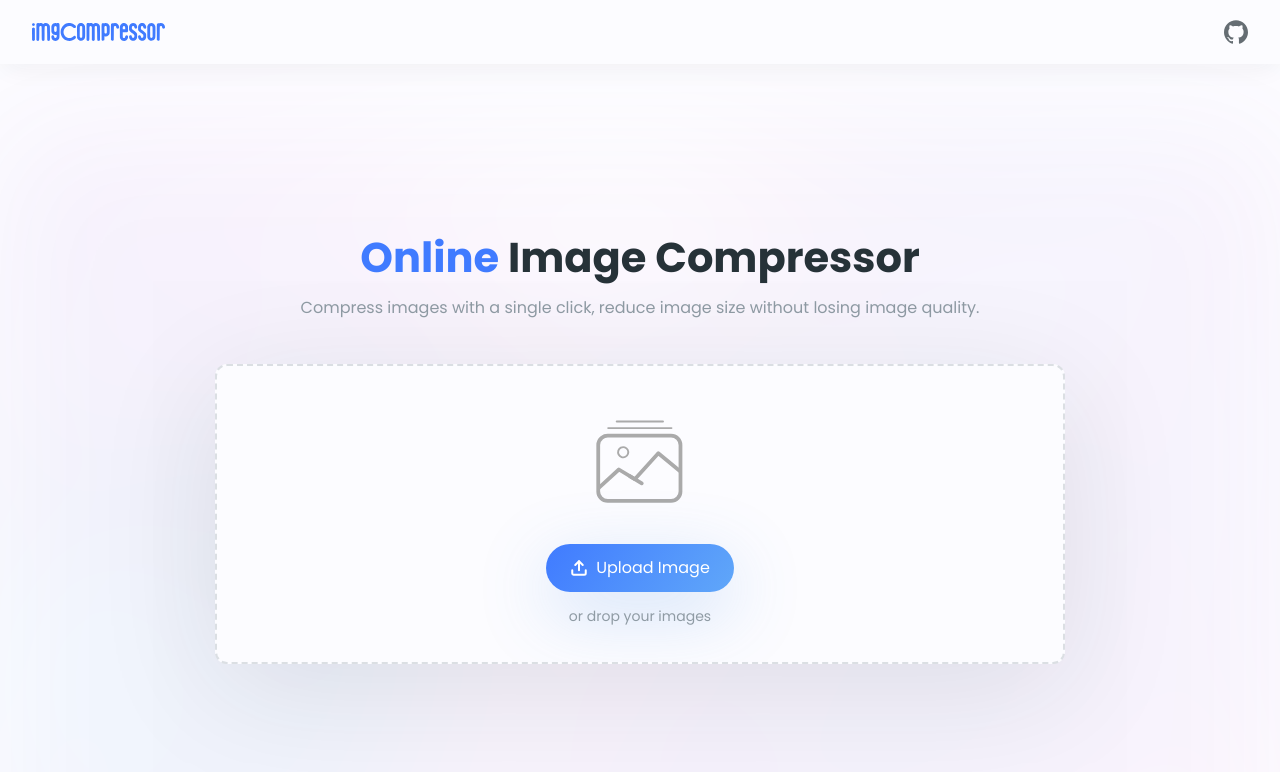
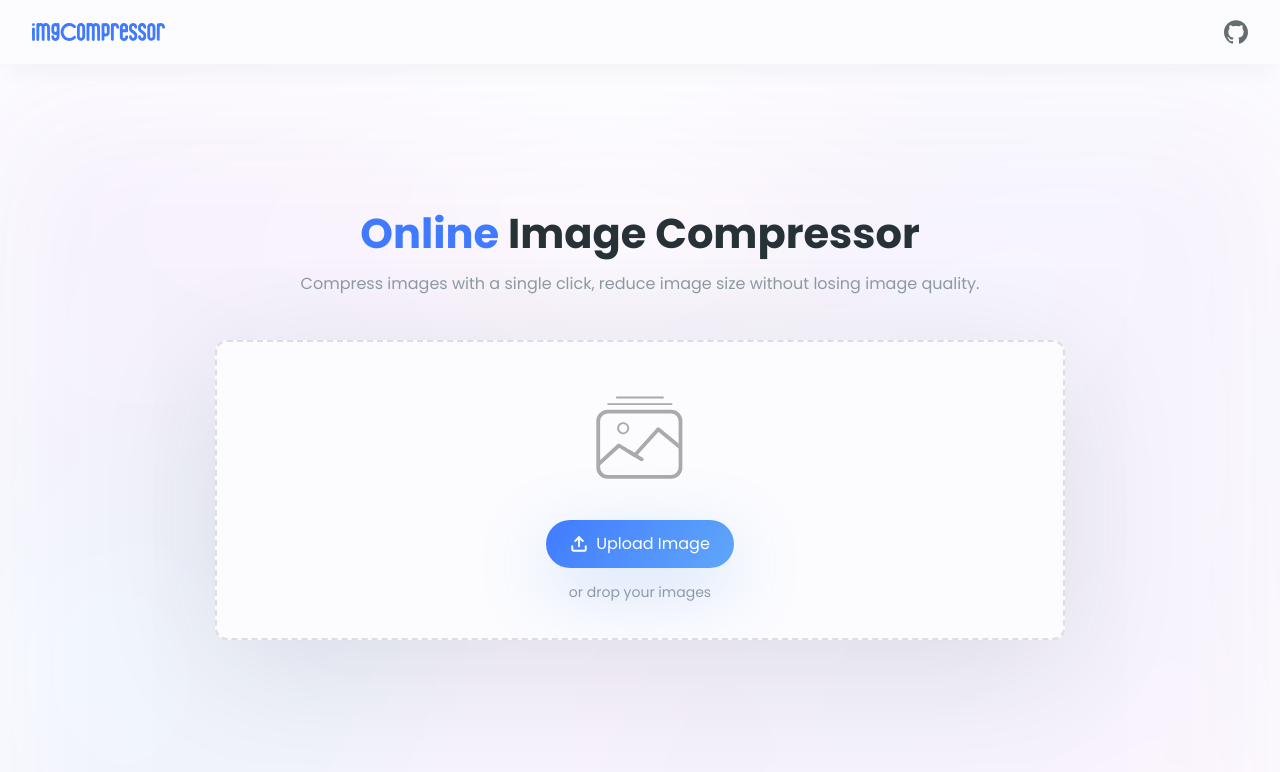
Before and after one commit to akshayraj-1/img-compressor, a React (Vite) app in the folder frontend/: page / in a window 1280 px wide. Shown: the top 772 px of the page. Built offline with nearby package versions, Linux system fonts and the light colour scheme.

Commit message:
Modified main.scss

```diff
--- a/frontend/src/main.scss
+++ b/frontend/src/main.scss
@@ -47,5 +47,5 @@ html, body {
 }
 
 section {
-  @apply pt-16;
+  @apply pt-[3.25rem];
 }
```
